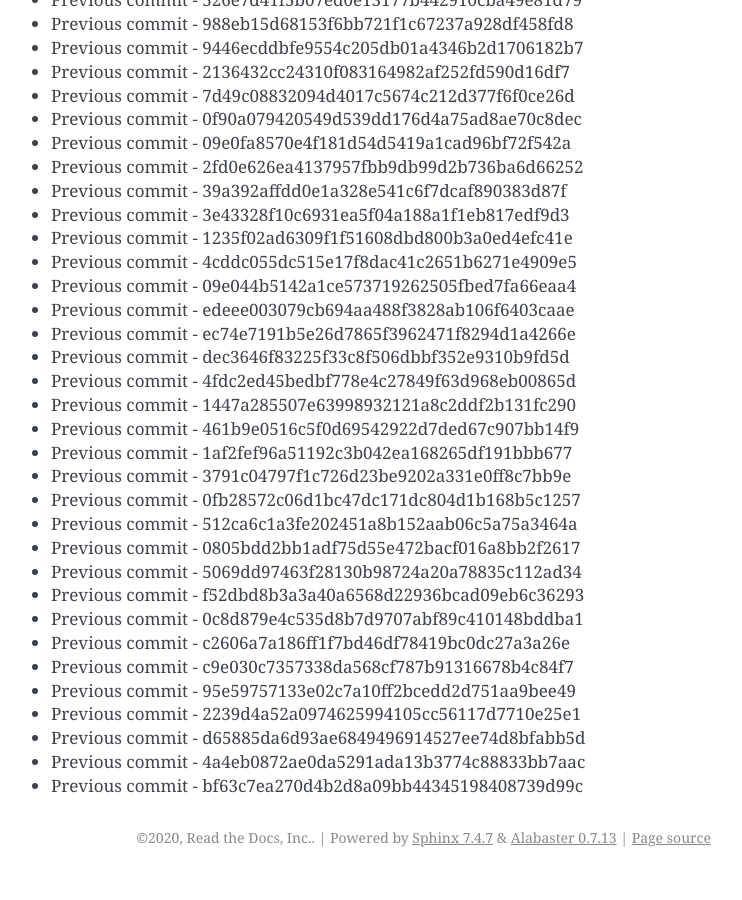
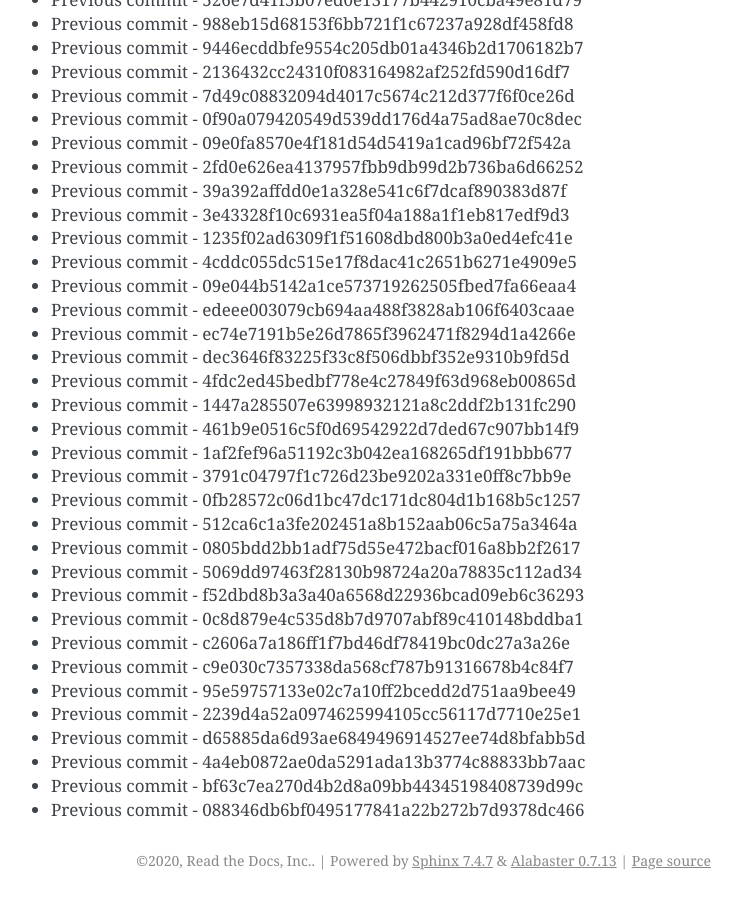
Before and after one commit to readthedocs/rtd-git-stresstest, a Sphinx documentation site: the page built from docs/updates.rst, in a window 1280 px wide and 900 px high, scrolled down 23976 px. Shown: the whole window, without its empty margins (399-1141 px from the left). Built offline with Sphinx 7.4.7, drawn with Linux system fonts in a browser that asks for light colours; before the commit the page ends 24853 px from its top, so only the background shows below that.

Commit message:
Generating commit from previous: 088346db6bf0495177841a22b272b7d9378dc466

```diff
--- a/docs/updates.rst
+++ b/docs/updates.rst
@@ -1039,3 +1039,4 @@ It can be tested for any performance characteristics.
 * Previous commit - d65885da6d93ae6849496914527ee74d8bfabb5d
 * Previous commit - 4a4eb0872ae0da5291ada13b3774c88833bb7aac
 * Previous commit - bf63c7ea270d4b2d8a09bb44345198408739d99c
+* Previous commit - 088346db6bf0495177841a22b272b7d9378dc466
```
